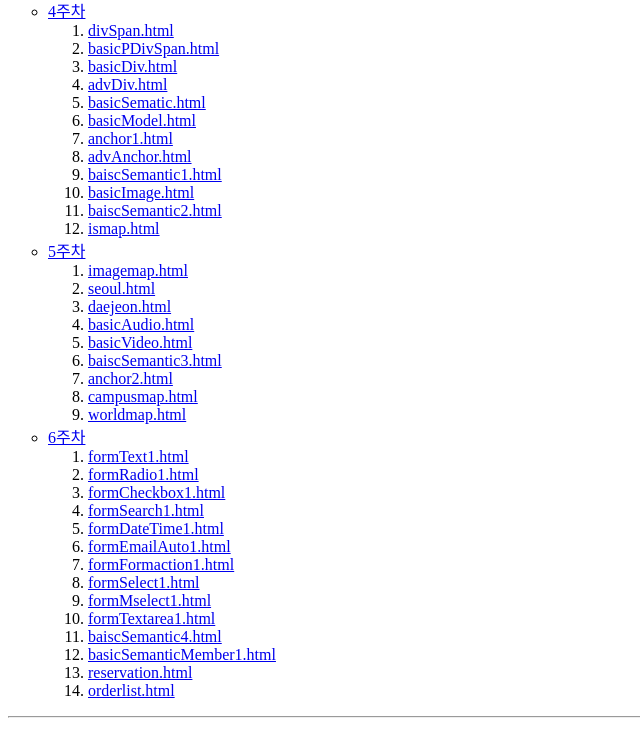
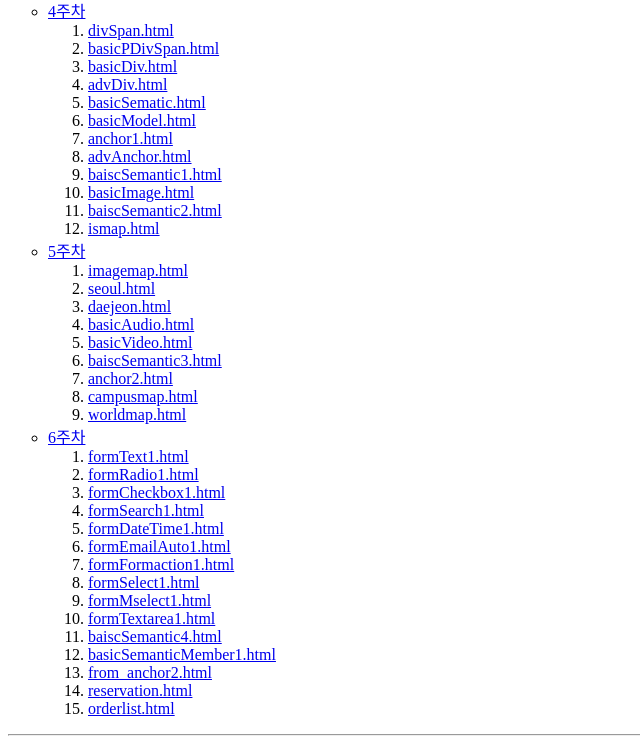
Before and after one commit to saewoosusi96/gks74563.github.io, a plain HTML site: page index.html in a window 1280 px wide. Shown: the part 613-1357 px from the top of the page, without its empty margins (0-640 px from the left). Drawn offline with Linux system fonts and the light colour scheme.

Commit message:
Update index.html

```diff
--- a/index.html
+++ b/index.html
@@ -86,6 +86,7 @@
 						<li><a href="https://gks74563.github.io/formTextarea1.html" target="_blank">formTextarea1.html</a></li>
 						<li><a href="https://gks74563.github.io/baiscSemantic4.html" target="_blank">baiscSemantic4.html</a></li>
 						<li><a href="https://gks74563.github.io/basicSemanticMember1.html" target="_blank">basicSemanticMember1.html</a></li>
+						<li><a href="https://gks74563.github.io/from_anchor2.html" target="_blank">from_anchor2.html</a></li>
 						<li><a href="https://gks74563.github.io/reservation.html" target="_blank">reservation.html</a></li>
 						<li><a href="https://gks74563.github.io/orderlist.html" target="_blank">orderlist.html</a></li>
 					</ol>
```
